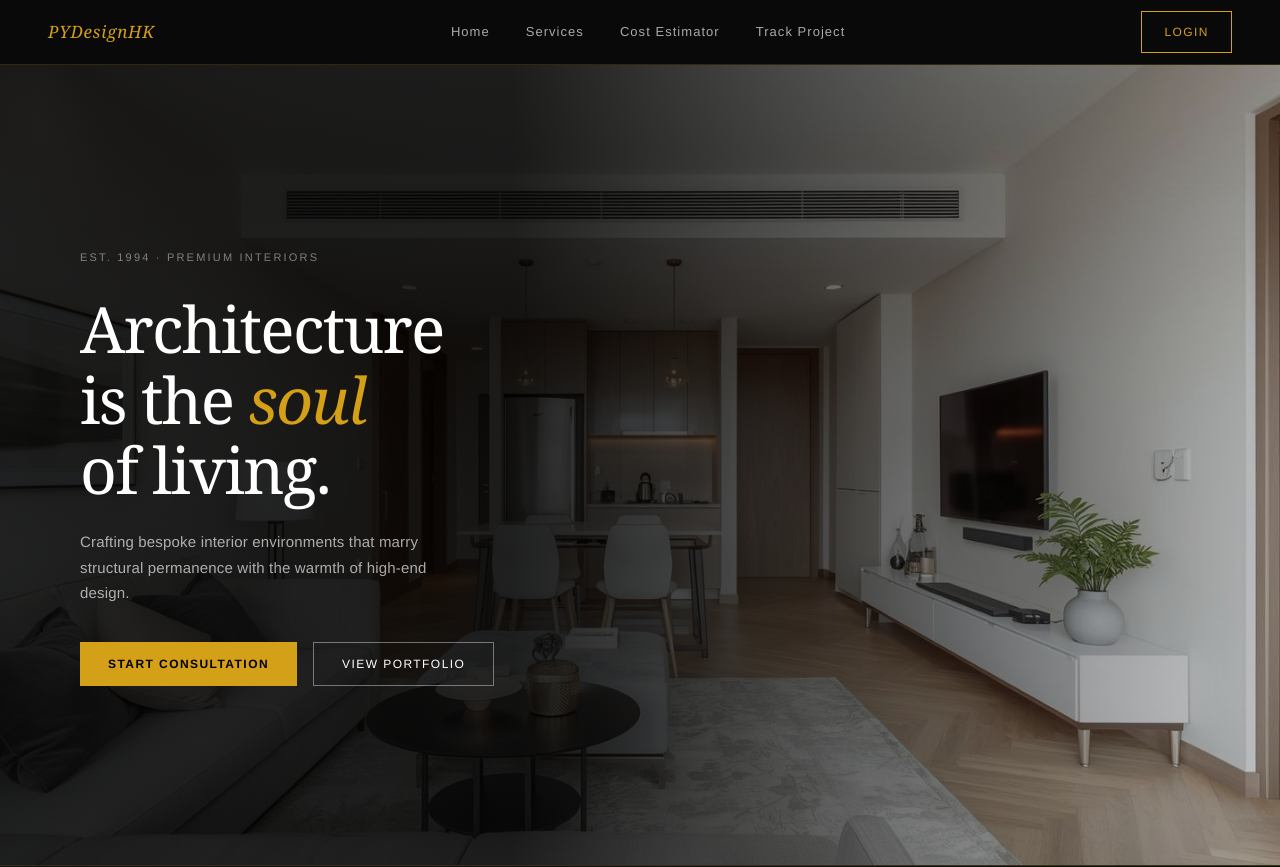
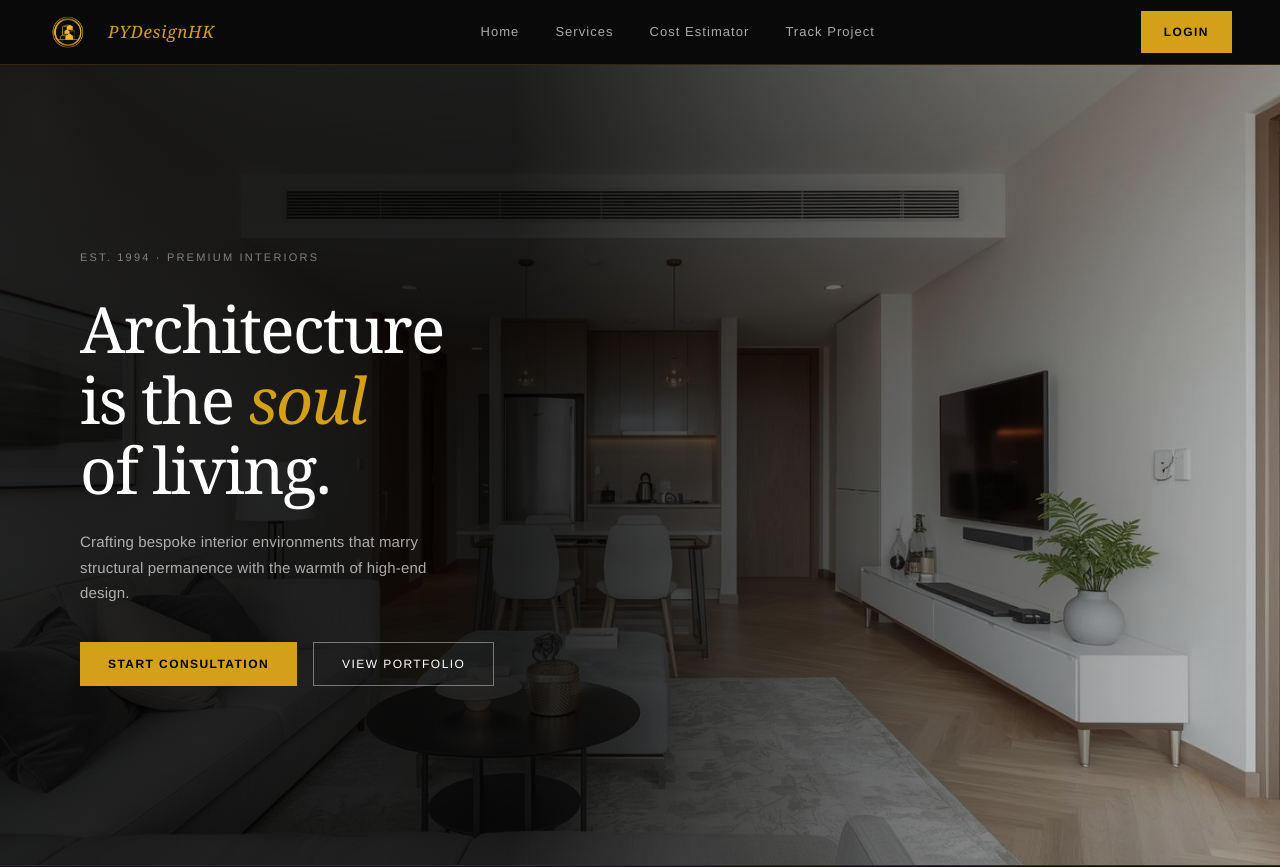
Before and after one commit to Wh1teBryuM/pydesignhk-v2, a React (Vite) app: page / in a window 1280 px wide. Shown: the top 867 px of the page. Built offline with nearby package versions, Linux system fonts and the light colour scheme.

Commit message:
Home Screen: Nav bar update

```diff
--- a/src/pages/Home.jsx
+++ b/src/pages/Home.jsx
@@ -10,6 +10,11 @@ export default function HomePage() {
       {/* Navbar */}
     <nav style={styles.navbar}>
     <div style={styles.navLogo}>
+        <img
+        src="/logo.png"
+        alt="PYDesignHK"
+        style={{ height: "40px", width: "40px", marginRight: "10px", objectFit: "contain" }}
+        />
         <span style={styles.navLogoText}>PYDesignHK</span>
     </div>
     <div style={styles.navLinks}>
@@ -259,9 +264,11 @@ const styles = {
   },
   navLoginBtn: {
     border: `1px solid ${GOLD}`,
-    color: GOLD,
+    color: "#000",
+    background: GOLD,
     padding: "7px 22px",
     fontSize: "12px",
+    fontWeight:"600",
     letterSpacing: "0.12em",
     textDecoration: "none",
   },
```
Also changed, not shown: public/logo.png (added). Lines whose indentation alone changed are shown as unchanged.
